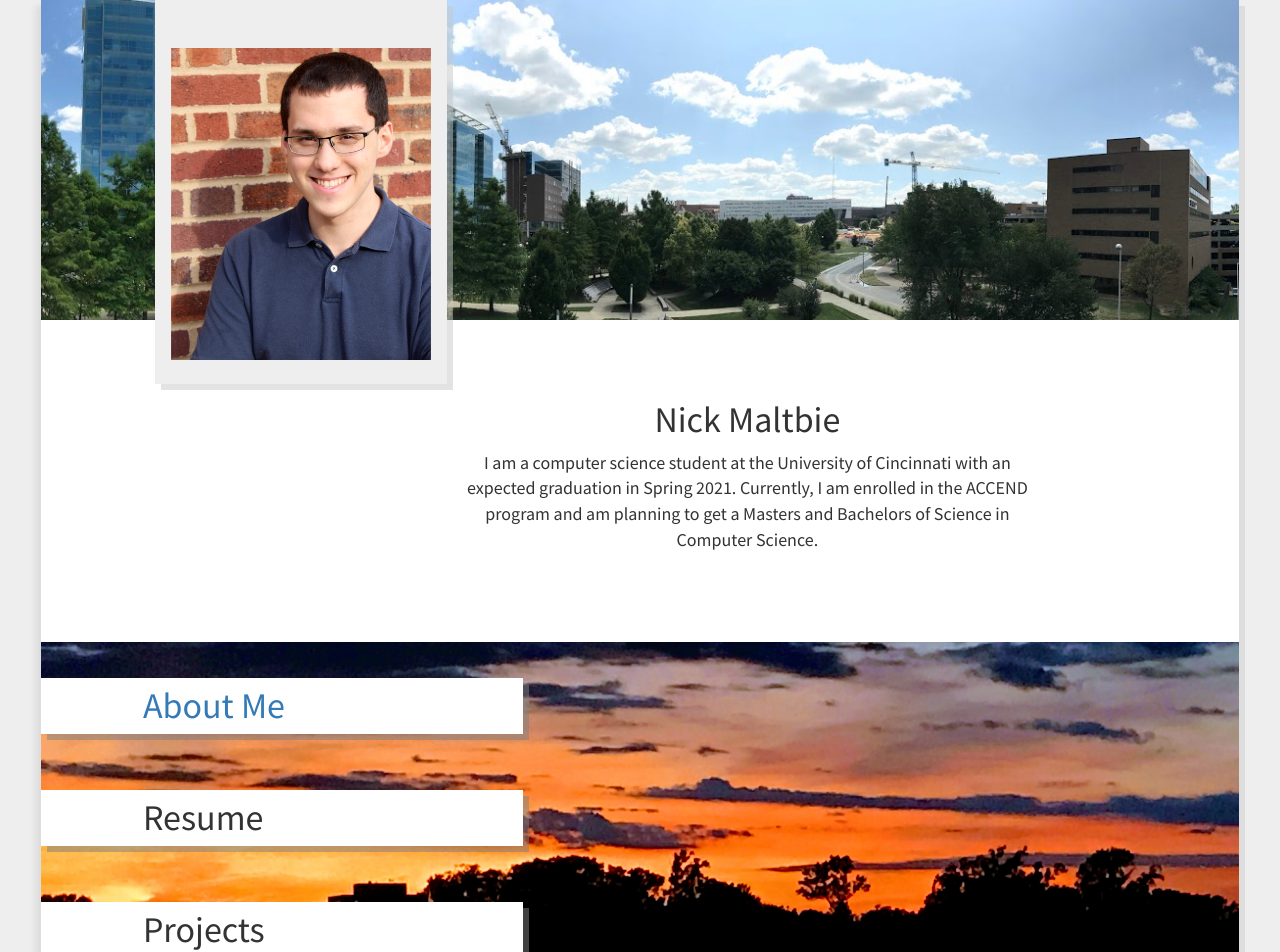
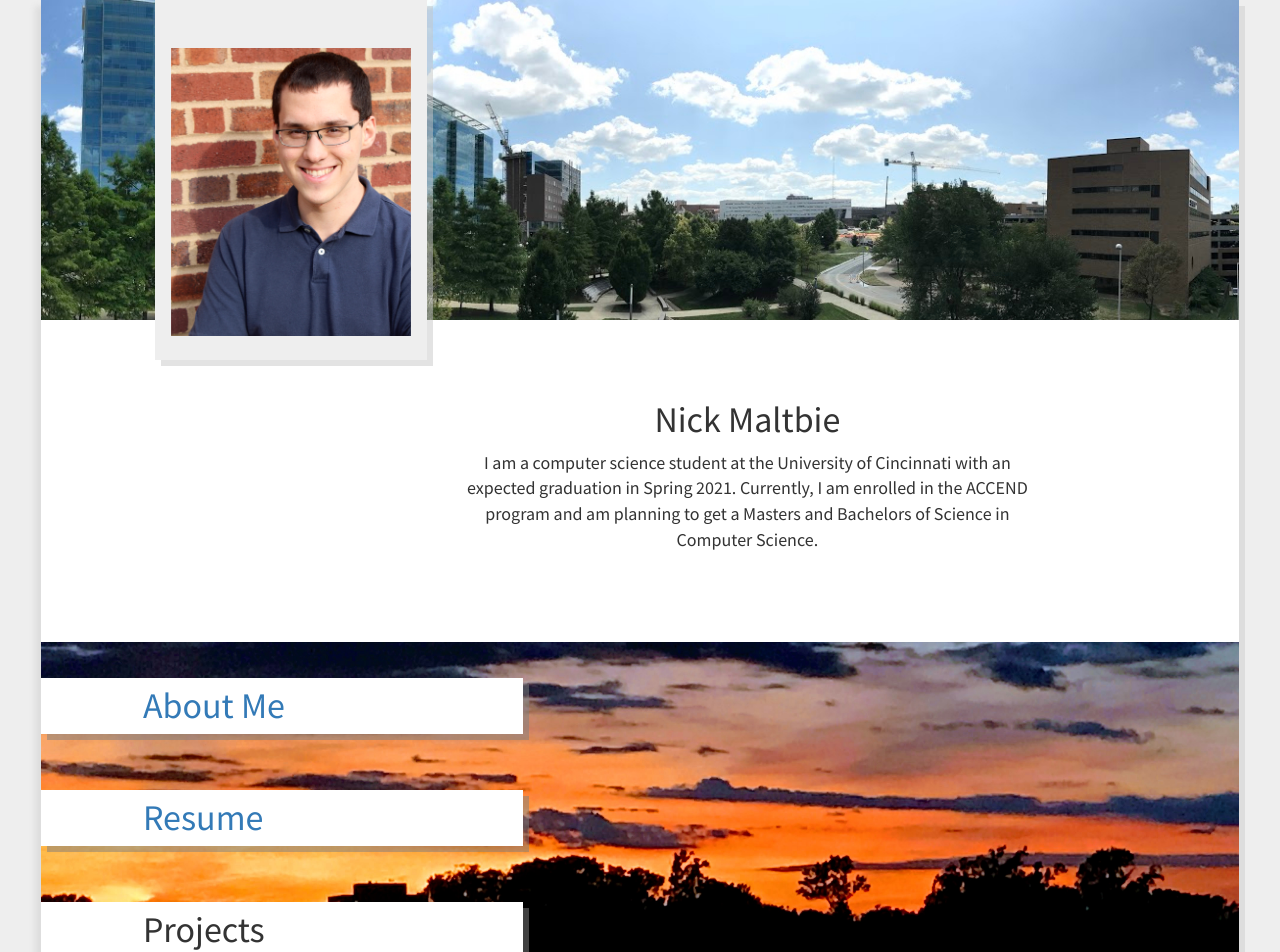
Before and after one commit to nicholas-maltbie/ReactWebsite, a React (Create React App) app: page /#/ in a window 1280 px wide. Shown: the top 952 px of the page. Built offline with nearby package versions, Linux system fonts and the light colour scheme.

Commit message:
Adjust about me page

```diff
--- a/src/AboutMe.js
+++ b/src/AboutMe.js
@@ -1,6 +1,6 @@
 import React, { Component } from 'react';
 import { HorizLinks, Cover } from './Components';
-import me from './media/me.jpg';
+import me from './media/me2.jpg';
 import bg from './media/aboutme.jpg';
 import './App.css';
 
@@ -20,7 +20,14 @@ class AboutMe extends Component {
               Nick Maltbie
             </h1>
             <p>
-              About Me YASSS!
+              I am a determined student and have taken on many individual
+              projects. One example is this website, hosted by github pages and
+              I coded the website from scratch. I am currently studying
+              Computer Science at UC and expect to graduate in 2021.
+            </p>
+            <p>
+              To view my resume, click <a href='https://drive.google.com/file/d/0B0gCZqueOMVIV1BMUnRtQXJ1RTQ/view'>here</a>.
+
             </p>
           </div>
         </div>
--- a/src/App.css
+++ b/src/App.css
@@ -10,6 +10,7 @@ body { }
 
 .App {
   text-align: center;
+  min-height: 100vh;
   background-color: #FFF;
   margin-left: 2vw;
   margin-right: 2vw;
@@ -34,8 +35,8 @@ body { }
 
 .Profile-image {
   box-shadow: 6px 6px rgba(200, 200, 200, 0.5);
-  min-height: 100px;
-  height: 48vh;
+  min-height: 90px;
+  height: 45vh;
   border: 2vh;
   border-top: 0vh;
   padding-bottom: 1vh;
--- a/src/Landing.js
+++ b/src/Landing.js
@@ -32,7 +32,9 @@ const Landing = () => (
       <NavLink to="/AboutMe">
         <HorizLinks name="About Me" />
         </NavLink>
-      <HorizLinks name="Resume" />
+      <a href='https://drive.google.com/file/d/0B0gCZqueOMVIV1BMUnRtQXJ1RTQ/view'>
+        <HorizLinks name="Resume" />
+      </a>
       <HorizLinks name="Projects" />
     </Cover>
   </div>
```
Also changed, not shown: src/media/me2.jpg (added).
